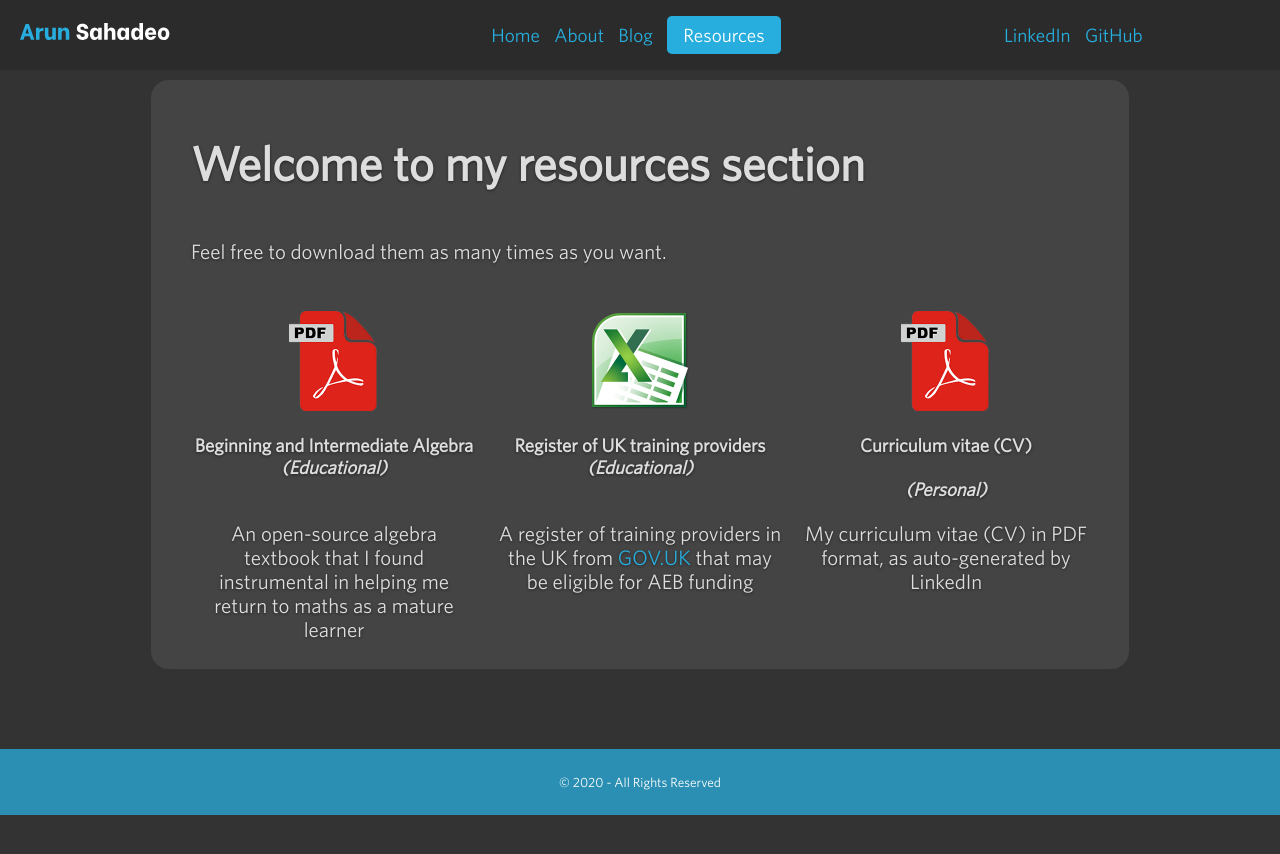
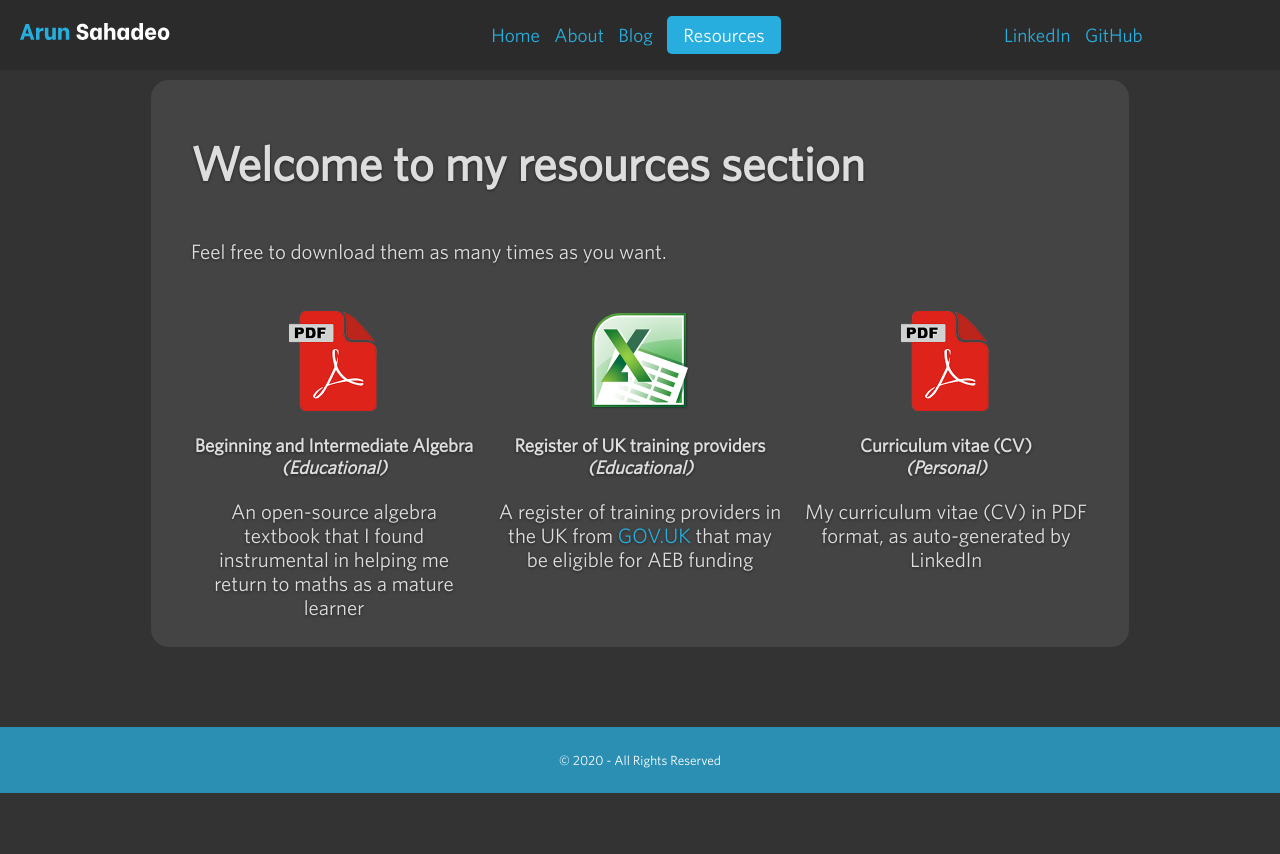
Before and after one commit to ArunSahadeo/ArunSahadeo.github.io, a Jekyll site: the page built from resources.html, in a window 1280 px wide. Shown: the top 854 px of the page. Built offline with Jekyll 4.4.1, drawn with Linux system fonts in a browser that asks for light colours; some web fonts are replaced.

Commit message:
Remove break tag

```diff
--- a/_data/resources.yml
+++ b/_data/resources.yml
@@ -10,7 +10,7 @@
   short_description: >-
     A register of training providers in the UK from <a href="https://www.gov.uk/" target="_blank">GOV.UK</a> that may be eligible for AEB funding
 
-- name: Curriculum vitae (CV)<br />
+- name: Curriculum vitae (CV)
   path: assets/files/linkedin-cv.pdf
   category: Personal
   short_description: >-
```
